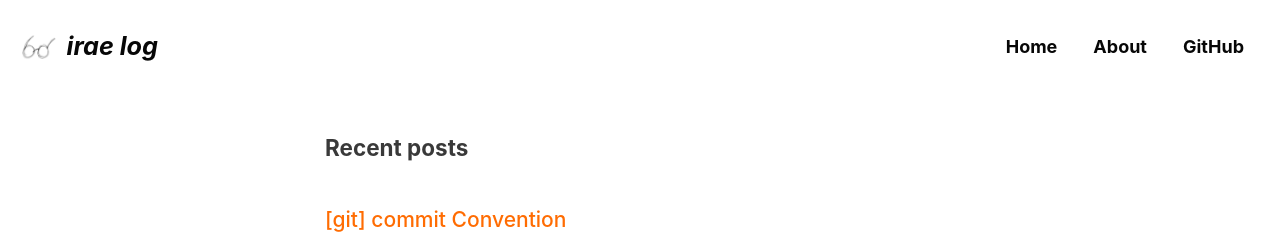
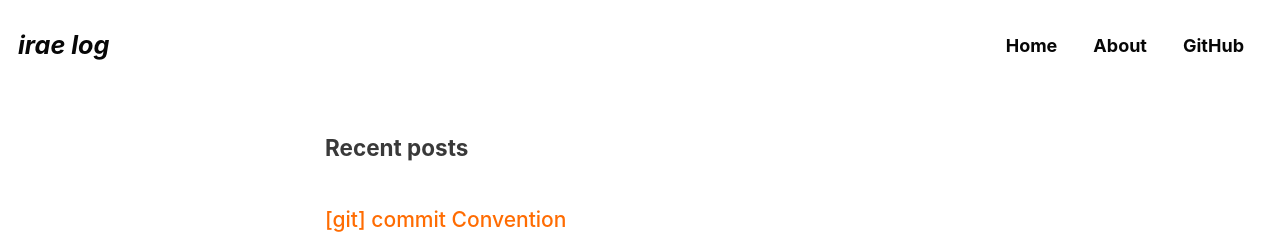
Before and after one commit to parkirae/parkirae.github.io, a Jekyll site: the page built from index.markdown, in a window 1280 px wide. Shown: the top 234 px of the page. Built offline with Jekyll 4.4.1, drawn with Linux system fonts in a browser that asks for light colours; cached includes are drawn as plain includes; some web fonts are replaced; the list of posts is cut into pages by our own code.

Commit message:
Conf :wrench:: config.yml 수정

```diff
--- a/_config.yml
+++ b/_config.yml
@@ -29,7 +29,7 @@ baseurl: # the subpath of your site, e.g. "/blog"
 repository: "parkirae/parkirae.github.io" # GitHub Repo 이름
 teaser: "/assets/images/logo.png"
 
-logo: "/assets/images/logo.png"
+# logo: "/assets/images/logo.png"
 masthead_title: # overrides the website title displayed in the masthead, use " " for no title
 # breadcrumbs            : false # true, false (default)
 words_per_minute: 200
```
